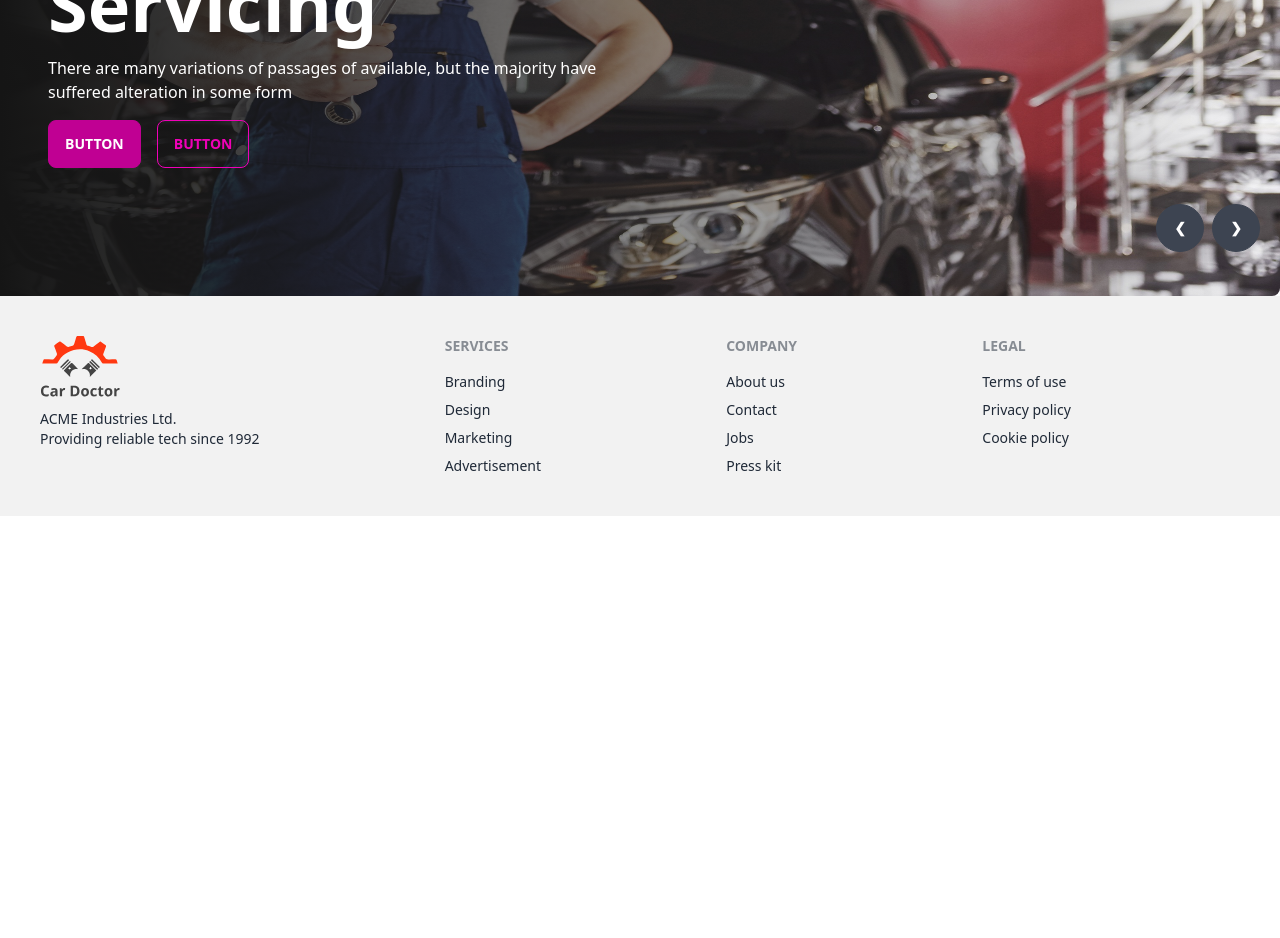
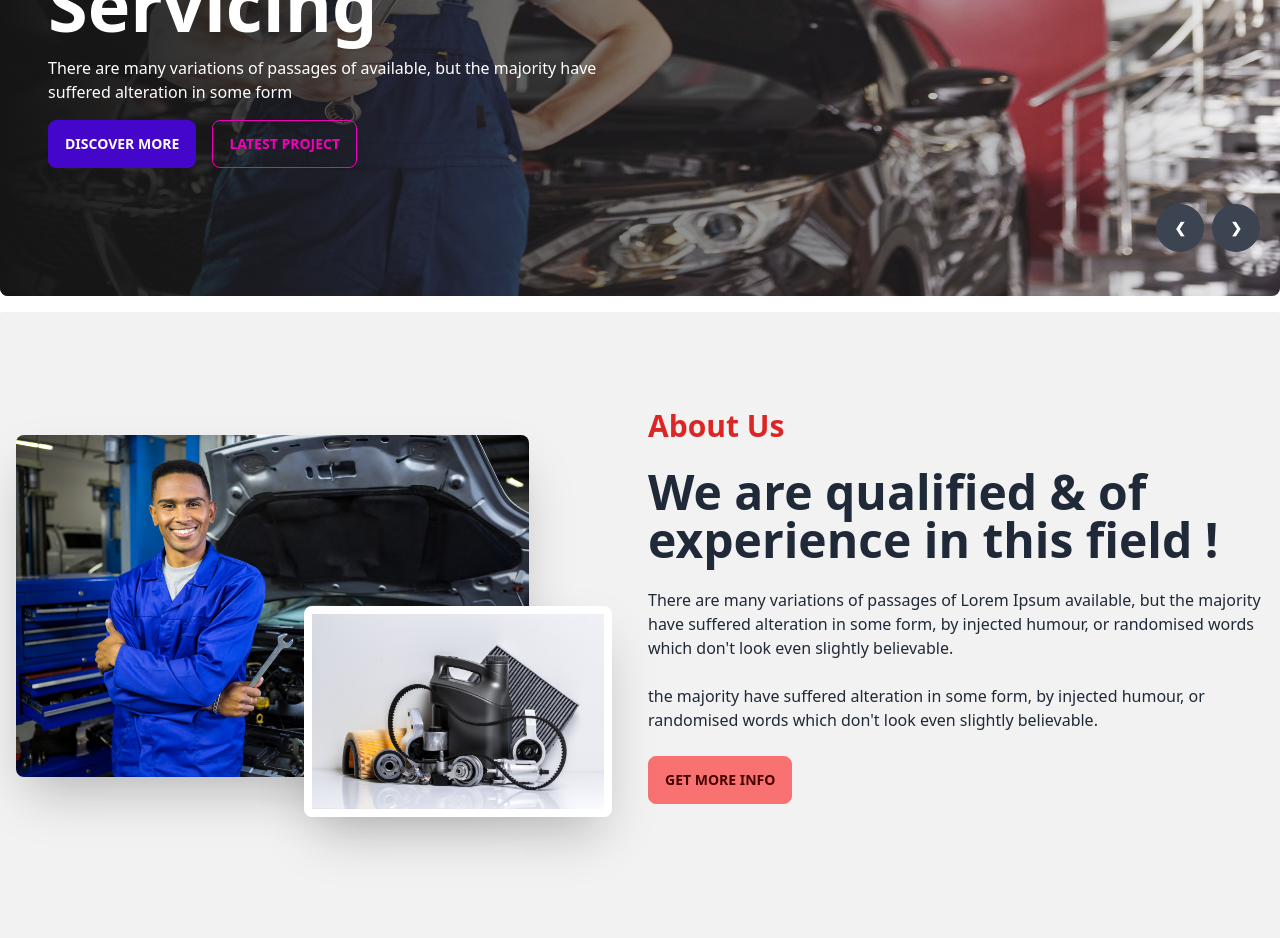
Before and after one commit to rhsabbir1/car-doctors-client, a React (Vite) app: page / in a window 1280 px wide. Shown: the part 400-1338 px from the top of the page. Before the commit the page ends 916 px from the top, so only its background shows below. Built offline with nearby package versions, Linux system fonts and the light colour scheme.

Commit message:
about section added

```diff
--- /dev/null
+++ b/src/pages/Home/About/About.jsx
@@ -0,0 +1,26 @@
+import React from 'react';
+import person from '../../../assets/images/about_us/person.jpg'
+import parts from '../../../assets/images/about_us/parts.jpg'
+
+const About = () => {
+    return (
+        <div className="hero py-20 bg-base-200 rounded-sm">
+            <div className="hero-content flex-col lg:flex-row">
+                <div className='w-1/2 relative'>
+                    <img src={person} className="w-5/6 rounded-lg shadow-2xl" />
+                    <img src={parts} className="absolute top-1/2 border-white border-8 right-5 w-3/6 rounded-lg shadow-2xl" />
+                </div>
+                <div className='w-1/2 space-y-6'>
+                    <h3 className='text-3xl text-red-600 font-bold'>About Us</h3>
+                    <h1 className="text-5xl font-bold">We are qualified & of experience in this field !</h1>
+                    <p>There are many variations of passages of Lorem Ipsum available, but the majority have suffered alteration in some form, by injected humour, or randomised words which don't look even slightly believable. </p>
+                    <p >the majority have suffered alteration in some form, by injected humour, or randomised words which don't look even slightly believable.</p>
+                    <button className="btn btn-error">Get More Info</button>
+
+                </div>
+            </div>
+        </div>
+    );
+};
+
+export default About;
--- a/src/pages/Home/Banner/Banner.jsx
+++ b/src/pages/Home/Banner/Banner.jsx
@@ -3,22 +3,22 @@ import banner1 from '../../../assets/images/banner/1.jpg'
 import banner2 from '../../../assets/images/banner/2.jpg'
 import banner3 from '../../../assets/images/banner/3.jpg'
 import banner4 from '../../../assets/images/banner/4.jpg'
-import banner5 from '../../../assets/images/banner/5.jpg'
-import banner6 from '../../../assets/images/banner/6.jpg'
+
 
 const Banner = () => {
     return (
-        <div className="carousel w-full ">
+        <div className="carousel w-full my-4">
             <div id="slide1" className=" carousel-item relative w-full h-[600px]">
                 <img src={banner1} className="w-full rounded-lg" />
 
-                <div className="absolute flex h-full items-center left-0 top-0 bg-gradient-to-r from-[#151515] to-[rgba(21, 21, 21, 0)] w-full">
+                <div className="rounded-lg absolute flex h-full items-center left-0 top-0 bg-gradient-to-r from-[#151515] to-[rgba(21, 21, 21, 0)] w-full">
                     <div className='text-white w-1/2 pl-12'>
                         <h1 className='text-7xl mb-4 font-bold'>Affordable Price For Car Servicing</h1>
                         <p className='mb-4'> There are many variations of passages of  available, but the majority have suffered alteration in some form</p>
                         <div>
-                            <button className="btn btn-active btn-secondary mr-4">Button</button>
-                            <button className="btn btn-outline btn-secondary">Button</button>
+                        <button className="btn btn-active btn-primary mr-4">Discover More</button>
+
+                            <button className="btn btn-outline btn-secondary">Latest Project</button>
                         </div>
                     </div>
                 </div>
@@ -37,13 +37,13 @@ const Banner = () => {
                 <img src={banner2} className="w-full" />
 
 
-                <div className="absolute flex h-full items-center left-0 top-0 bg-gradient-to-r from-[#151515] to-[rgba(21, 21, 21, 0)] w-full">
+                <div className="absolute rounded-lg flex h-full items-center left-0 top-0 bg-gradient-to-r from-[#151515] to-[rgba(21, 21, 21, 0)] w-full">
                     <div className='text-white w-1/2 pl-12'>
                         <h1 className='text-7xl mb-4 font-bold'>Affordable Price For Car Servicing</h1>
                         <p className='mb-4'> There are many variations of passages of  available, but the majority have suffered alteration in some form</p>
                         <div>
-                            <button className="btn btn-active btn-secondary mr-4">Button</button>
-                            <button className="btn btn-outline btn-secondary">Button</button>
+                            <button className="btn btn-active btn-primary mr-4">Discover More</button>
+                            <button className="btn btn-outline btn-secondary">Latest Project</button>
                         </div>
                     </div>
                 </div>
@@ -59,13 +59,13 @@ const Banner = () => {
                 <img src={banner3} className="w-full" />
 
 
-                <div className="absolute flex h-full items-center left-0 top-0 bg-gradient-to-r from-[#151515] to-[rgba(21, 21, 21, 0)] w-full">
+                <div className="absolute flex rounded-lg h-full items-center left-0 top-0 bg-gradient-to-r from-[#151515] to-[rgba(21, 21, 21, 0)] w-full">
                     <div className='text-white w-1/2 pl-12'>
                         <h1 className='text-7xl mb-4 font-bold'>Affordable Price For Car Servicing</h1>
                         <p className='mb-4'> There are many variations of passages of  available, but the majority have suffered alteration in some form</p>
                         <div>
-                            <button className="btn btn-active btn-secondary mr-4">Button</button>
-                            <button className="btn btn-outline btn-secondary">Button</button>
+                            <button className="btn btn-active btn-primary mr-4">Discover More</button>
+                            <button className="btn btn-outline btn-secondary">Latest Project</button>
                         </div>
                     </div>
                 </div>
@@ -80,13 +80,13 @@ const Banner = () => {
                 <img src={banner4} className="w-full" />
 
 
-                <div className="absolute flex h-full items-center left-0 top-0 bg-gradient-to-r from-[#151515] to-[rgba(21, 21, 21, 0)] w-full">
+                <div className="absolute flex rounded-lg h-full items-center left-0 top-0 bg-gradient-to-r from-[#151515] to-[rgba(21, 21, 21, 0)] w-full">
                     <div className='text-white w-1/2 pl-12'>
                         <h1 className='text-7xl mb-4 font-bold'>Affordable Price For Car Servicing</h1>
                         <p className='mb-4'> There are many variations of passages of  available, but the majority have suffered alteration in some form</p>
                         <div>
-                            <button className="btn btn-active btn-secondary mr-4">Button</button>
-                            <button className="btn btn-outline btn-secondary">Button</button>
+                            <button className="btn btn-active btn-primary mr-4">Discover More</button>
+                            <button className="btn btn-outline btn-secondary">Latest Project</button>
                         </div>
                     </div>
                 </div>
--- a/src/pages/Home/Home/Home.jsx
+++ b/src/pages/Home/Home/Home.jsx
@@ -1,10 +1,12 @@
 import React from 'react';
 import Banner from '../Banner/Banner';
+import About from '../About/About';
 
 const Home = () => {
     return (
         <div>
             <Banner></Banner>
+            <About></About>
         </div>
     );
 };
```
